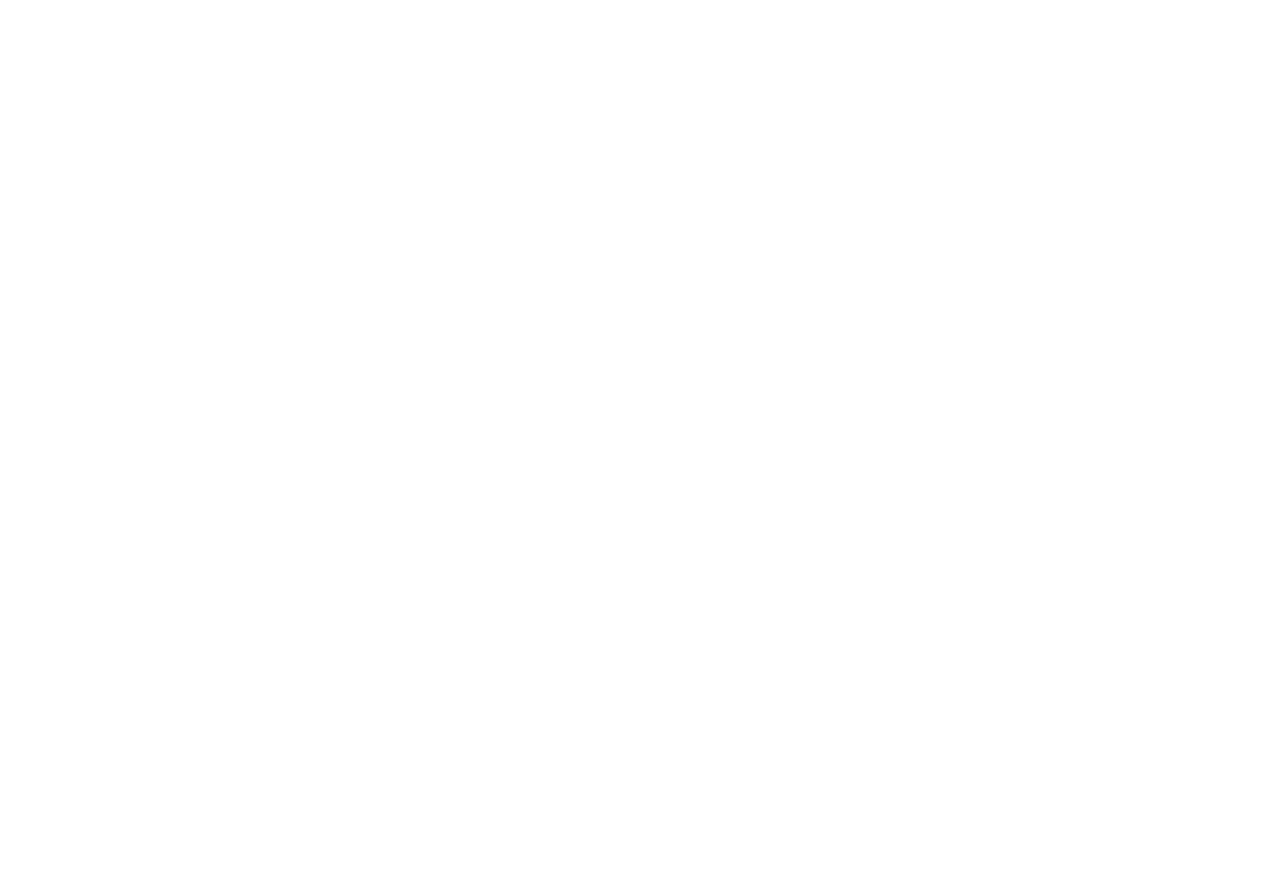
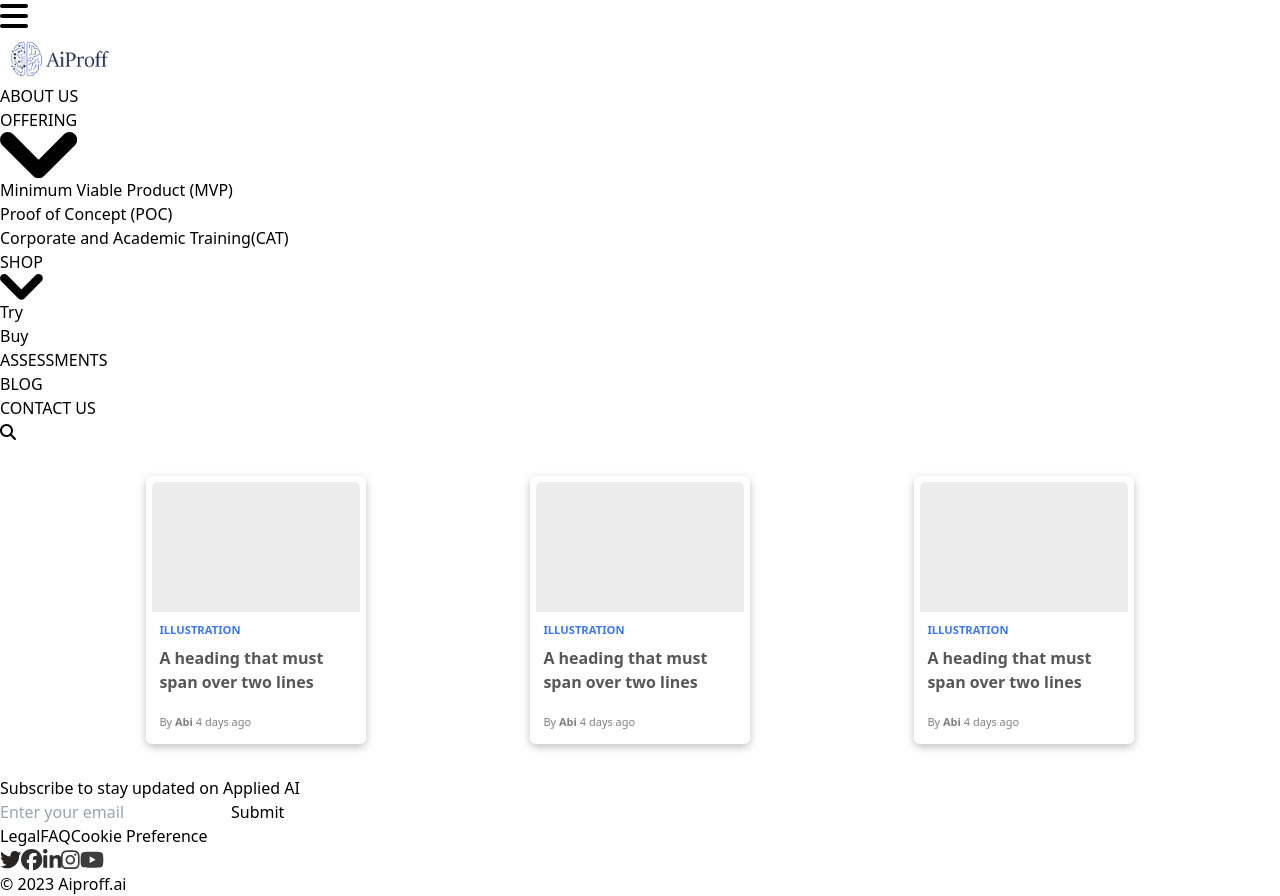
Before and after one commit to KrunalTarale/AiproffApp_cicd, a React (Vite) app in the folder frontend/: page /buy in a window 1280 px wide. Before the commit this address had no page. Before the commit the page ends 800 px from the top, so only its background shows below. Built offline with nearby package versions, Linux system fonts and the light colour scheme.

Commit message:
add initial files

```diff
--- a/frontend/src/App.jsx
+++ b/frontend/src/App.jsx
@@ -23,6 +23,7 @@
 import YourArticle from './components/YourArticle/YourArticle';
 import Updatepassword from './components/Updatepassword/Updatepassword';
 import About from './components/About/About';
+import Buy from './components/Buy/Buy'
 function App() {
   return (
     <Router>
@@ -44,6 +45,7 @@
         <Route path="/mvp" element={<MVP />} />
         <Route path="/poc" element={<POC />} />
         <Route path="/updatepassword/:id" element={<Updatepassword />} />
+        <Route path="/buy" element={<Buy />} />
         <Route
           path="/"
           element={
--- /dev/null
+++ b/frontend/src/components/Buy/Buy.css
@@ -0,0 +1,62 @@
+._cards {
+    width: 220px;
+    background: white;
+    padding: .4em;
+    border-radius: 6px;
+    box-shadow: rgba(0, 0, 0, 0.24) 0px 3px 8px;
+
+  }
+
+  ._card-image {
+    background-color: rgb(236, 236, 236);
+    width: 100%;
+    height: 130px;
+    border-radius: 6px 6px 0 0;
+  }
+
+  ._card-image:hover {
+    transform: scale(0.98);
+  }
+
+  ._category {
+    text-transform: uppercase;
+    font-size: 0.7em;
+    font-weight: 600;
+    color: rgb(63, 121, 230);
+    padding: 10px 7px 0;
+  }
+
+  ._category:hover {
+    cursor: pointer;
+  }
+
+  ._heading {
+    font-weight: 600;
+    color: rgb(88, 87, 87);
+    padding: 7px;
+  }
+
+  ._heading:hover {
+    cursor: pointer;
+  }
+
+  ._author {
+    color: gray;
+    font-weight: 400;
+    font-size: 11px;
+    padding-top: 20px;
+  }
+
+  ._name {
+    font-weight: 600;
+  }
+
+  ._name:hover {
+    cursor: pointer;
+  }
+
+  .allcards{
+    display: flex;
+    justify-content: space-around;
+    margin : 2rem 4rem 2rem 4rem;
+  }
--- /dev/null
+++ b/frontend/src/components/Buy/Buy.jsx
@@ -0,0 +1,59 @@
+import React from "react";
+import Navbar from "../Navbar/Navbar";
+import Footer from "../Foot/Foot";
+import "./Buy.css";
+
+const Buy = () => {
+  return (
+    <div>
+      <Navbar />
+
+      <div className="allcards">
+
+
+        <div className="_cards">
+          <div className="_card-image"></div>
+          <div className="_category"> Illustration </div>
+          <div className="_heading">
+            {" "}
+            A heading that must span over two lines
+            <div className="_author">
+              {" "}
+              By <span className="_name">Abi</span> 4 days ago
+            </div>
+          </div>
+        </div>
+        <div className="_cards">
+          <div className="_card-image"></div>
+          <div className="_category"> Illustration </div>
+          <div className="_heading">
+            {" "}
+            A heading that must span over two lines
+            <div className="_author">
+              {" "}
+              By <span className="_name">Abi</span> 4 days ago
+            </div>
+          </div>
+        </div>
+        <div className="_cards">
+          <div className="_card-image"></div>
+          <div className="_category"> Illustration </div>
+          <div className="_heading">
+            {" "}
+            A heading that must span over two lines
+            <div className="_author">
+              {" "}
+              By <span className="_name">Abi</span> 4 days ago
+            </div>
+          </div>
+        </div>
+
+
+      </div>
+
+      <Footer />
+    </div>
+  );
+};
+
+export default Buy;
```
